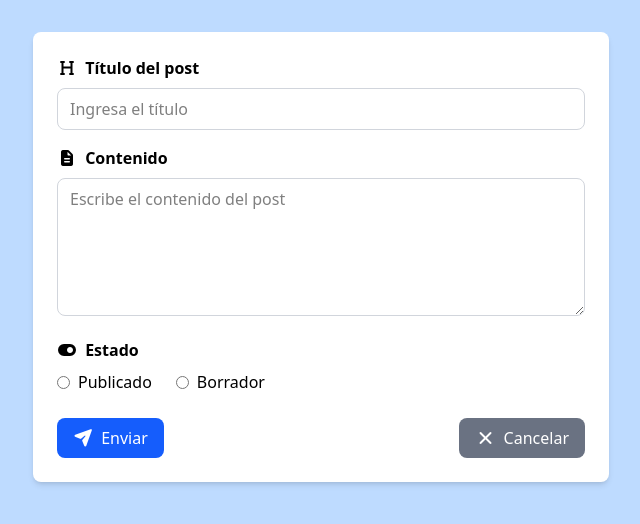
After one commit to pacofer71/iaw25_26, a PHP site: page /nuevo.php in a window 1280 px wide. The commit adds this page. Shown: the top 524 px of the page, without its empty margins (319-959 px from the left). Run offline with PHP 8.4, Linux system fonts and the light colour scheme; the visitor is signed in with stand-in values (Sample User, id 1); some libraries are stand-ins or nearby versions.

Commit message:
Dia 25/11/25

```diff
--- /dev/null
+++ b/cruds/crud2/public/close.php
@@ -0,0 +1,4 @@
+<?php
+session_start();
+session_destroy();
+header("Location:index.php");
--- /dev/null
+++ b/cruds/crud2/public/nuevo.php
@@ -0,0 +1,133 @@
+<?php
+session_start();
+//Protegemos esta pagina para que solo si nos hemos logueado podamos estar
+if (!isset($_SESSION['email'])) {
+    header("Location:index.php");
+    exit;
+}
+$email = $_SESSION['email'];
+require __DIR__ . "/../utils/validaciones.php";
+if (isset($_POST['titulo'])) {
+    $titulo = limpiarCadenas($_POST['titulo']);
+    $contenido = limpiarCadenas($_POST['contenido']);
+    // NO SE PRODRIA HACER ASI DIRECTAMENTE!!!!!!!!
+    //$estado=limpiarCadenas($_POST['estado']);
+    $estado = isset($_POST['estado']) ? limpiarCadenas($_POST['estado']) : "-1";
+    //validamos
+    $errores = false;
+    if (!esLongitudCampoValido('titulo', $titulo, 3, 60)) {
+        $errores = true;
+    }
+    if (!esLongitudCampoValido('contenido', $contenido, 10, 500)) {
+        $errores = true;
+    }
+    if (!esEstadoValido($estado)) {
+        $errores = true;
+    }
+    if ($errores) {
+        header("Location:nuevo.php");
+        exit;
+    }
+    // Si estoy aqui guardo el post pues esta todo correcto
+    //recuperamos el user_id solo tengo el email
+    require __DIR__."/../basedatos/conexion.php";
+    $user_id=recuperarIdusuario($conexion, $email);
+    $q="insert into posts(titulo, contenido, estado, user_id) values(?, ?, ?, ?)";
+    $stmt=mysqli_stmt_init($conexion);
+    mysqli_stmt_prepare($stmt, $q);
+    mysqli_stmt_bind_param($stmt, 'sssi', $titulo, $contenido, $estado, $user_id);
+    mysqli_stmt_execute($stmt);
+    mysqli_stmt_close($stmt);
+    mysqli_close($conexion);
+    $_SESSION['mensaje']="Se ha creado el post";
+    header("Location:admin.php");
+    exit;
+}
+?>
+<!DOCTYPE html>
+
+<html lang="es">
+
+<head>
+    <meta charset="UTF-8">
+    <meta name="viewport" content="width=device-width, initial-scale=1.0">
+    <!-- CDN tailwndcss -->
+    <script src="https://cdn.jsdelivr.net/npm/@tailwindcss/browser@4"></script>
+    <!-- CDN iconos fontawesome -->
+    <link rel="stylesheet" href="https://cdnjs.cloudflare.com/ajax/libs/font-awesome/7.0.1/css/all.min.css" integrity="sha512-2SwdPD6INVrV/lHTZbO2nodKhrnDdJK9/kg2XD1r9uGqPo1cUbujc+IYdlYdEErWNu69gVcYgdxlmVmzTWnetw==" crossorigin="anonymous" referrerpolicy="no-referrer" />
+    <!-- cdn Sweet Alert2 -->
+    <script src="https://cdn.jsdelivr.net/npm/sweetalert2@11"></script>
+    <title>Document</title>
+</head>
+
+<body class="p-8 bg-blue-200">
+    <div class="max-w-xl mx-auto p-6 bg-white shadow-md rounded-lg space-y-6">
+
+        <form action="nuevo.php" method="POST">
+            <!-- Título -->
+            <label class="block mb-2 font-semibold">
+                <i class="fa-solid fa-heading mr-1"></i> Título del post
+            </label>
+            <input
+                type="text"
+                name="titulo"
+                class="w-full border border-gray-300 rounded-lg px-3 py-2 focus:ring focus:ring-blue-300"
+                placeholder="Ingresa el título">
+            <?php
+            pintarError('err_titulo');
+            ?>
+
+            <!-- Contenido -->
+            <label class="block mt-4 mb-2 font-semibold">
+                <i class="fa-solid fa-file-lines mr-1"></i> Contenido
+            </label>
+            <textarea
+                name="contenido"
+                rows="5"
+                class="w-full border border-gray-300 rounded-lg px-3 py-2 focus:ring focus:ring-blue-300"
+                placeholder="Escribe el contenido del post"></textarea>
+            <?php
+            pintarError('err_contenido');
+            ?>
+
+            <!-- Estado -->
+            <label class="block mt-4 mb-2 font-semibold">
+                <i class="fa-solid fa-toggle-on mr-1"></i> Estado
+            </label>
+            <div class="flex items-center gap-6">
+                <label class="flex items-center gap-2">
+                    <input type="radio" name="estado" value="Publicado">
+                    <span>Publicado</span>
+                </label>
+
+                <label class="flex items-center gap-2">
+                    <input type="radio" name="estado" value="Borrador">
+                    <span>Borrador</span>
+                </label>
+            </div>
+            <?php
+            pintarError('err_estado');
+            ?>
+
+            <!-- Botones -->
+            <div class="flex justify-between mt-6">
+                <button
+                    type="submit"
+                    class="bg-blue-600 text-white px-4 py-2 rounded-lg hover:bg-blue-700 transition">
+                    <i class="fa-solid fa-paper-plane mr-1"></i> Enviar
+                </button>
+
+                <a
+                    href="admin.php"
+                    class="bg-gray-500 text-white px-4 py-2 rounded-lg hover:bg-gray-600 transition">
+                    <i class="fa-solid fa-xmark mr-1"></i> Cancelar
+                </a>
+            </div>
+
+        </form>
+
+    </div>
+
+</body>
+
+</html>
--- a/cruds/crud2/utils/validaciones.php
+++ b/cruds/crud2/utils/validaciones.php
@@ -2,6 +2,22 @@
 function limpiarCadenas(string $cadena): string
 {
     return htmlspecialchars(trim($cadena));
+}
+
+function esLongitudCampoValido(string $nomCampo, string $valorCampo, int $min, int $max): bool{
+    if(strlen($valorCampo)<$min || strlen($valorCampo)>$max){
+        $_SESSION["err_$nomCampo"]="*** Error, el campo $nomCampo debe tener entre $min y $max caracteres";
+        return false;
+    }
+    return true;
+}
+function esEstadoValido(string $estado): bool{
+    $validos=['Publicado', 'Borrador'];
+    if(!in_array($estado, $validos)){
+        $_SESSION['err_estado']="*** Error, estado No válido o no seleccionado.";
+        return false;
+    }
+    return true;
 }
 
 function esEmailValido(string $email): bool
@@ -44,3 +60,16 @@ function pintarError($nomError)
         unset($_SESSION[$nomError]);
     }
 }
+
+function recuperarIdusuario(mysqli $conexion, string $email):int{
+    $q="select id from usuarios where email='$email'";
+    $datos=mysqli_query($conexion, $q);
+    $user_id=100;
+    foreach($datos as $dato){
+        $user_id=$dato['id'];
+    }
+    return $user_id;
+
+
+
+}
```
Also changed, not shown: cruds/crud2/public/admin.php (added, +90 -0 lines).
